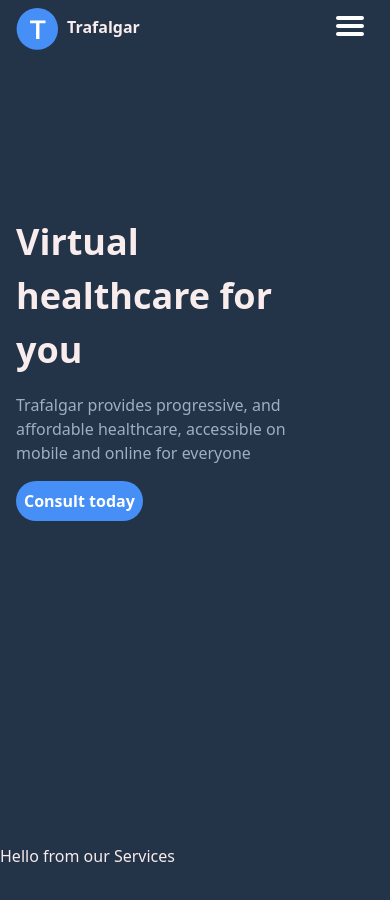
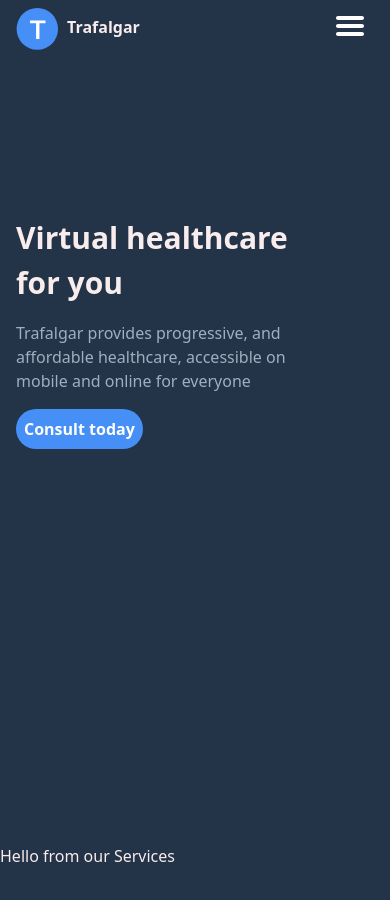
Before and after one commit to IEEE-Web/-Trafalgar, a React (Create React App) app: page / in a window 390 px wide. Shown: the top 900 px of the page. Built offline with nearby package versions, Linux system fonts and the light colour scheme.

Commit message:
change style for heading

```diff
--- a/src/components/Header/index.js
+++ b/src/components/Header/index.js
@@ -96,7 +96,7 @@ export const Header = (props) => {
       </nav>
       <div className=" lg:mt-16 mr-16 lg:ml-32 ml-4 grid grid-cols-1 lg:grid-cols-2 items-center">
         <div>
-          <h1 className="font-bold text-4xl lg:text-5xl  lg:w-3/4">
+          <h1 className="font-bold text-3xl lg:text-5xl  lg:w-3/4">
             Virtual healthcare for you
           </h1>
           <p className="mt-4 text-gray-500 lg:w-3/4 ">
```
